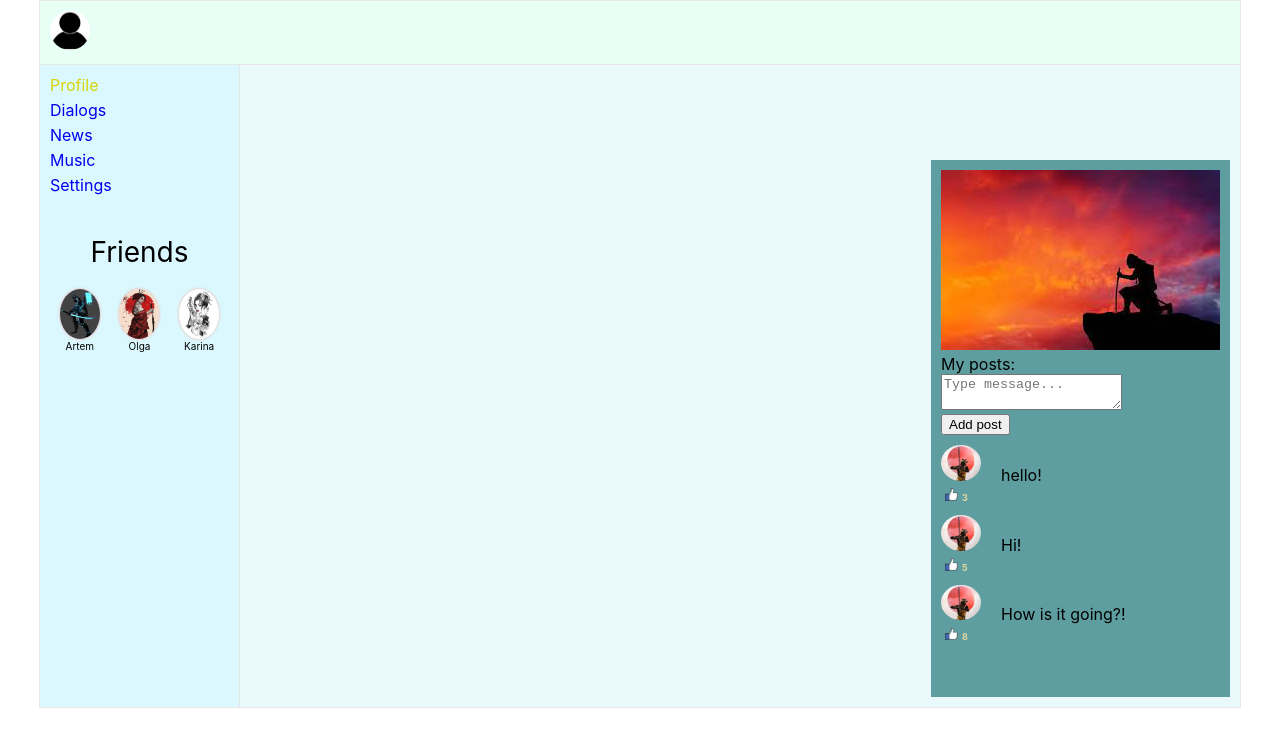
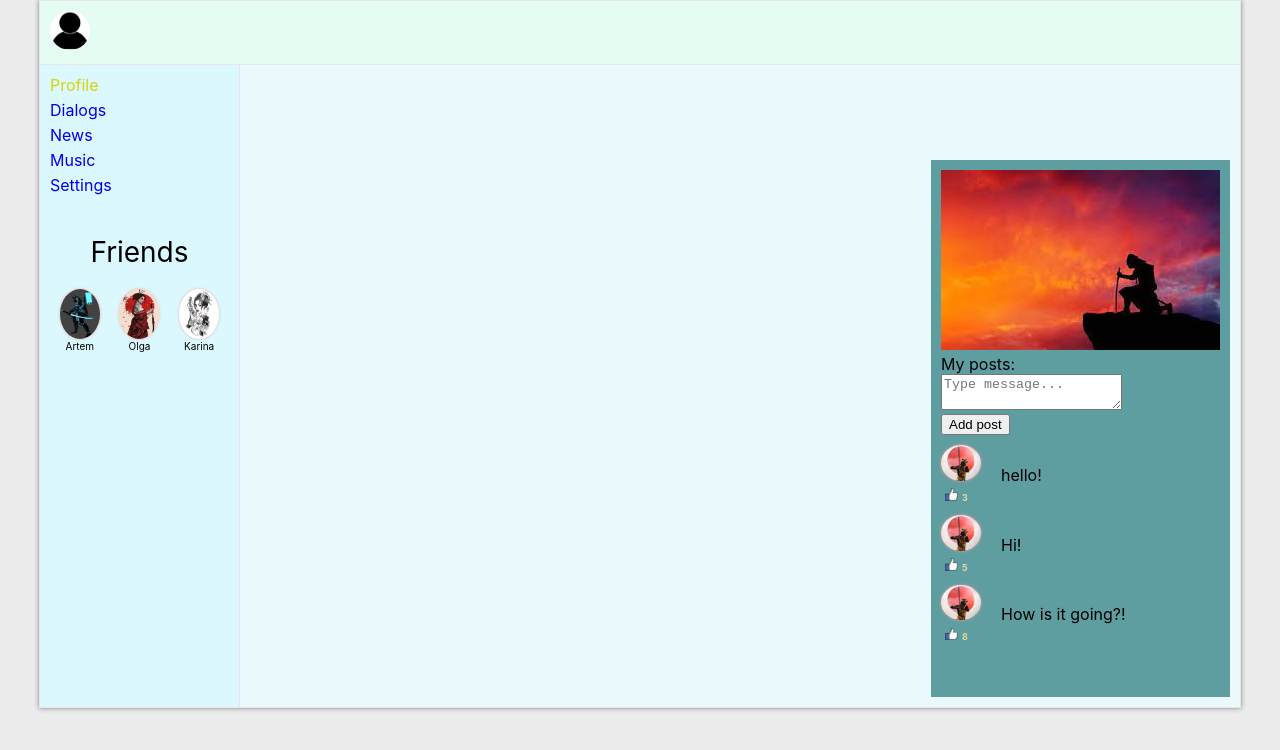
Before and after one commit to AliaksandrLiubanets/sn_typescript, a React (Create React App) app: page /profile in a window 1280 px wide. Shown: the top 750 px of the page. Built offline with nearby package versions, Linux system fonts and the light colour scheme.

Commit message:
Add background for index.css

```diff
--- a/src/App.css
+++ b/src/App.css
@@ -8,6 +8,7 @@
           'h h'
           'n c';
   border: 1px solid rgba(231, 230, 230, 0.93);
+  box-shadow: 0 0 5px gray;
 }
 
 .content {
--- a/src/components/Profile/AddPost/Posts/Posts.module.css
+++ b/src/components/Profile/AddPost/Posts/Posts.module.css
@@ -2,6 +2,7 @@
     width: 40px;
     border-radius: 50%;
     margin-top: 10px;
+    box-shadow: 0 0 3px #fd9191;
 }
 
 .postSpan {
--- a/src/index.css
+++ b/src/index.css
@@ -5,6 +5,7 @@ body {
     sans-serif;
   -webkit-font-smoothing: antialiased;
   -moz-osx-font-smoothing: grayscale;
+  background-color: #ececec;
 }
 
 code {
```
